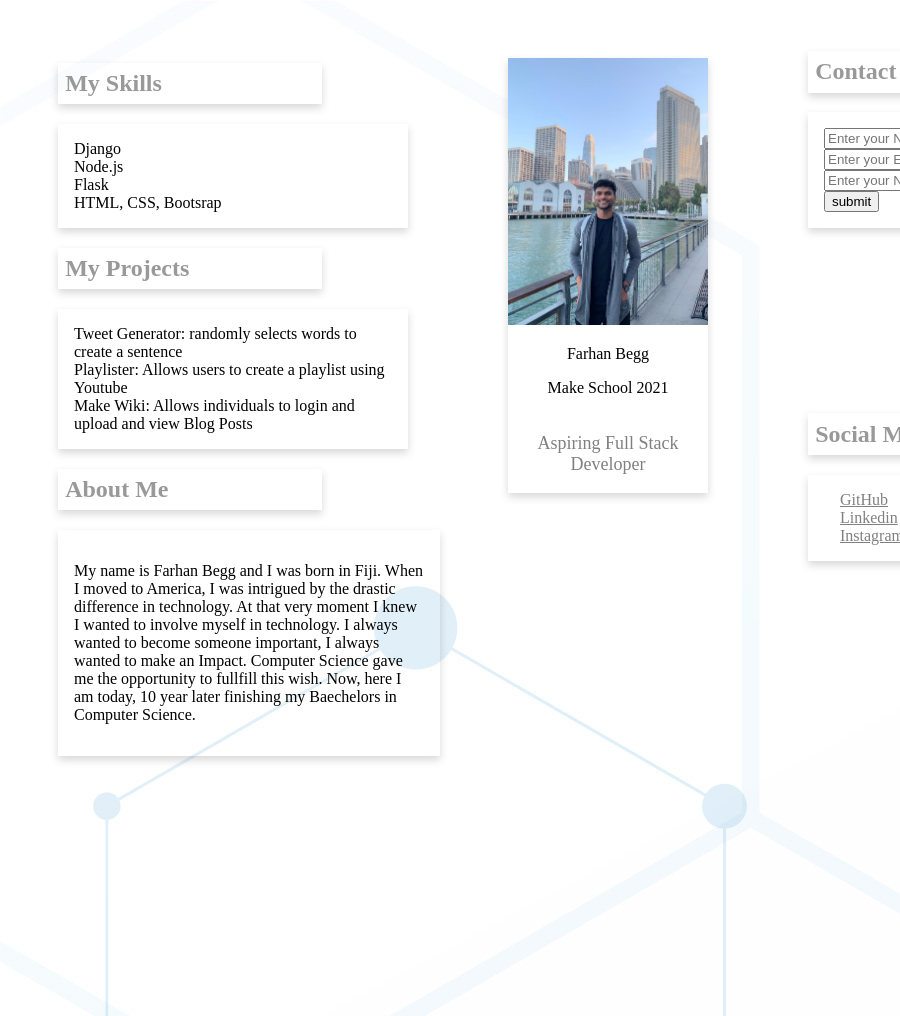
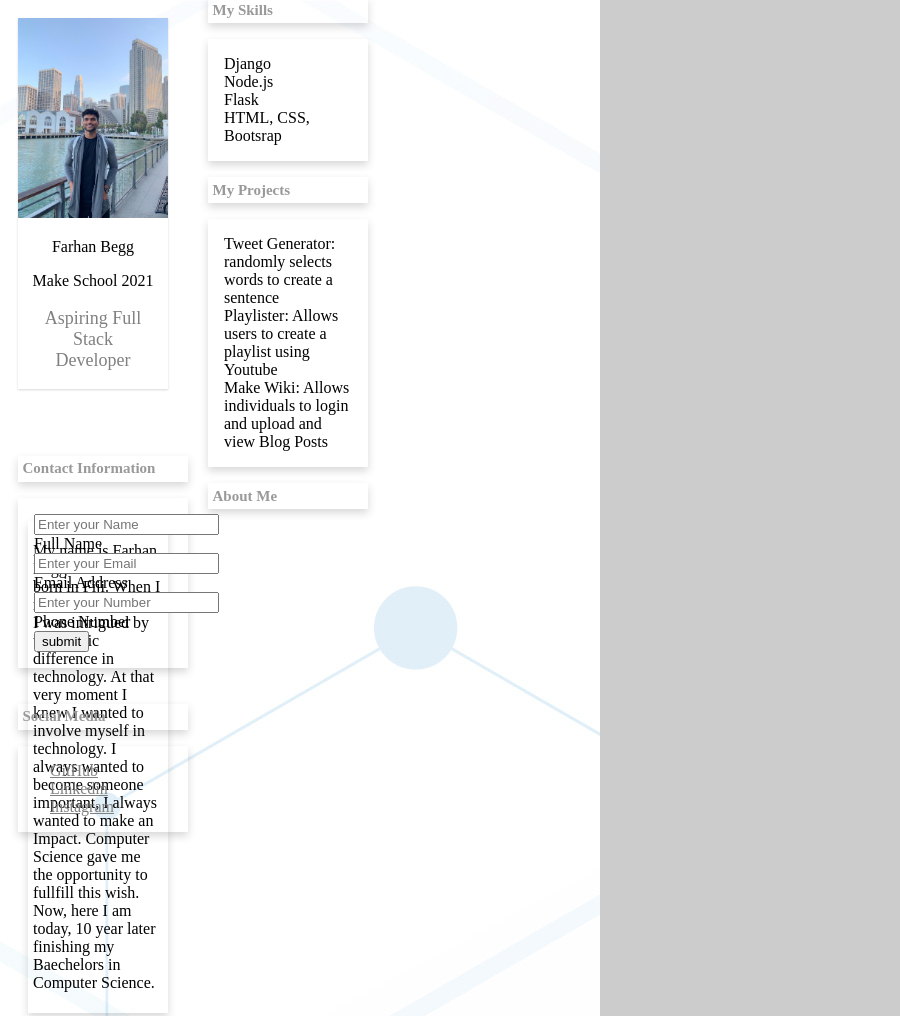
Before and after one commit to NoblePrinceIII/portfolio-project, a plain HTML site: page index.html in a window 600 px wide. Shown: the top 1016 px of the page, 900 px wide, since content can reach past the window. Drawn offline with Linux system fonts and the light colour scheme.

Commit message:
Completed

```diff
--- a/index.html
+++ b/index.html
@@ -2,6 +2,11 @@
 <html lang="en">
   <head>
     <title>My Portfolio</title>
+
+    <meta
+      name="viewport"
+      content="width=device-width, initial-scale=1.0, maximum-scale=1.0"
+    />
     <style>
       body {
         background-image: url("image.jpg");
@@ -83,6 +88,126 @@
         color: #999999;
         color: grey;
         padding: 1em;
+      }
+
+      /* Extra small devices (phones, 600px and down) */
+      @media only screen and (max-width: 600px) {
+        h1 {
+          color: #999999;
+          font-family: "Times New Roman", Times, serif;
+          font-size: 12px;
+          max-width: 350px;
+        }
+
+        h2 {
+          box-shadow: 0 4px 8px 0 rgba(60, 60, 60, 0.2);
+          max-width: 250px;
+          color: #999999;
+          font-size: 15px;
+        }
+        .card {
+          position: relative;
+          top: 10px;
+          left: 10px;
+          box-shadow: 0 1px 2px 0 rgba(60, 60, 60, 0.2);
+          max-width: 150px;
+          text-align: center;
+        }
+
+        section {
+          position: relative;
+          top: -400px;
+          left: 200px;
+          max-width: 160px;
+        }
+        .about {
+          box-shadow: 0 4px 8px 0 rgba(60, 60, 60, 0.2);
+          max-width: 140px;
+          position: relative;
+          top: -400px;
+          left: 200px;
+        }
+        form {
+          position: relative;
+          top: -970px;
+          left: 10px;
+          max-width: 170px;
+        }
+        footer {
+          position: relative;
+          top: -950px;
+          left: 10px;
+          color: #999999;
+          max-width: 170px;
+        }
+
+        .footer-list a {
+          color: #999999;
+          color: grey;
+          padding: 1em;
+        }
+      }
+
+      /* Small devices (portrait tablets and large phones, 600px and up) */
+      @media only screen and (min-width: 600px) {
+        h1 {
+          color: #999999;
+          font-family: "Times New Roman", Times, serif;
+          font-size: 12px;
+          max-width: 350px;
+        }
+
+        h2 {
+          box-shadow: 0 4px 8px 0 rgba(60, 60, 60, 0.2);
+          max-width: 250px;
+          color: #999999;
+          font-size: 15px;
+        }
+        .card {
+          position: relative;
+          top: 10px;
+          left: 10px;
+          box-shadow: 0 1px 2px 0 rgba(60, 60, 60, 0.2);
+          max-width: 150px;
+          text-align: center;
+        }
+        .title {
+          padding: 0em 1em 1em 1em;
+        }
+
+        section {
+          position: relative;
+          top: -400px;
+          left: 200px;
+          max-width: 160px;
+        }
+        .about {
+          box-shadow: 0 4px 8px 0 rgba(60, 60, 60, 0.2);
+          max-width: 130px;
+          position: relative;
+          top: -400px;
+          left: 20px;
+          padding: 5px;
+        }
+        form {
+          position: relative;
+          top: -970px;
+          left: 10px;
+          max-width: 170px;
+        }
+        footer {
+          position: relative;
+          top: -950px;
+          left: 10px;
+          color: #999999;
+          max-width: 170px;
+        }
+
+        .footer-list a {
+          color: #999999;
+          color: grey;
+          padding: 1em;
+        }
       }
     </style>
   </head>
```
